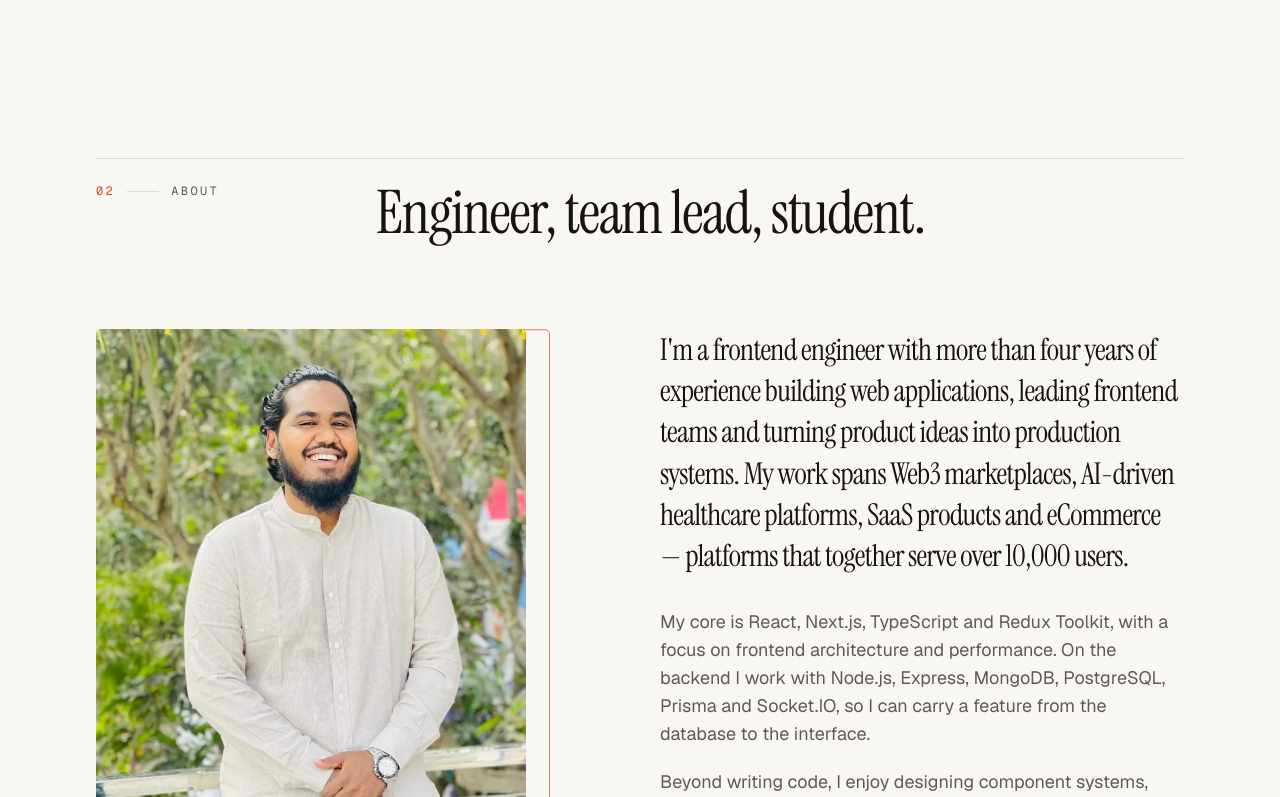
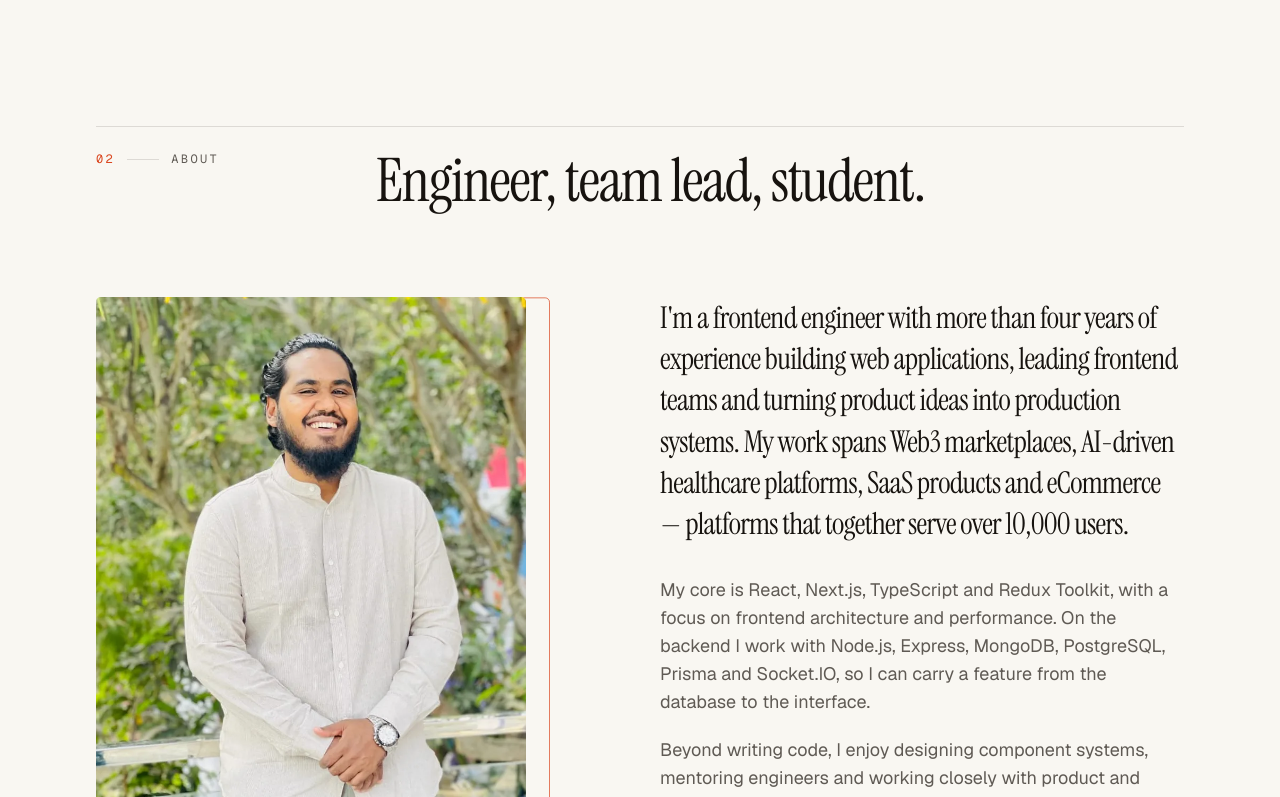
Before and after one commit to AbulBashar38/portfolio-assignment, a Next.js app: page / in a window 1280 px wide. Shown: the part 770-1567 px from the top of the page. Built offline with nearby package versions, Linux system fonts and the light colour scheme.

Commit message:
style(layout): tighten vertical rhythm between sections

```diff
--- a/src/components/layout/section.tsx
+++ b/src/components/layout/section.tsx
@@ -20,7 +20,7 @@ export function Section({
     <section
       id={id}
       aria-labelledby={`${id}-title`}
-      className={cn("relative py-24 md:py-32", className)}
+      className={cn("relative py-16 md:py-24", className)}
     >
       <Container className={containerClassName}>{children}</Container>
     </section>
--- a/src/components/sections/experience/achievements.tsx
+++ b/src/components/sections/experience/achievements.tsx
@@ -14,7 +14,7 @@ import { achievements } from "@/data/activities";
 
 export function Achievements() {
   return (
-    <div className="mt-32 grid gap-8 md:mt-40 md:grid-cols-12">
+    <div className="mt-24 grid gap-8 md:mt-32 md:grid-cols-12">
       <Reveal className="md:col-span-3">
         <h3 className="font-mono text-xs tracking-[0.2em] text-muted-foreground uppercase">
           Recognition & certificates
--- a/src/components/sections/experience/activities.tsx
+++ b/src/components/sections/experience/activities.tsx
@@ -4,7 +4,7 @@ import { activities } from "@/data/activities";
 
 export function Activities() {
   return (
-    <div className="mt-32 grid gap-8 md:mt-40 md:grid-cols-12">
+    <div className="mt-24 grid gap-8 md:mt-32 md:grid-cols-12">
       <Reveal className="md:col-span-3">
         <h3 className="font-mono text-xs tracking-[0.2em] text-muted-foreground uppercase">
           Leadership & community
--- a/src/components/sections/projects/more-projects.tsx
+++ b/src/components/sections/projects/more-projects.tsx
@@ -10,7 +10,7 @@ export function MoreProjects({ projects }: { projects: Project[] }) {
   if (projects.length === 0) return null;
 
   return (
-    <div className="mt-32 md:mt-40">
+    <div className="mt-24 md:mt-32">
       <Reveal>
         <h3 className="font-mono text-xs tracking-[0.2em] text-muted-foreground uppercase">
           More work
```
